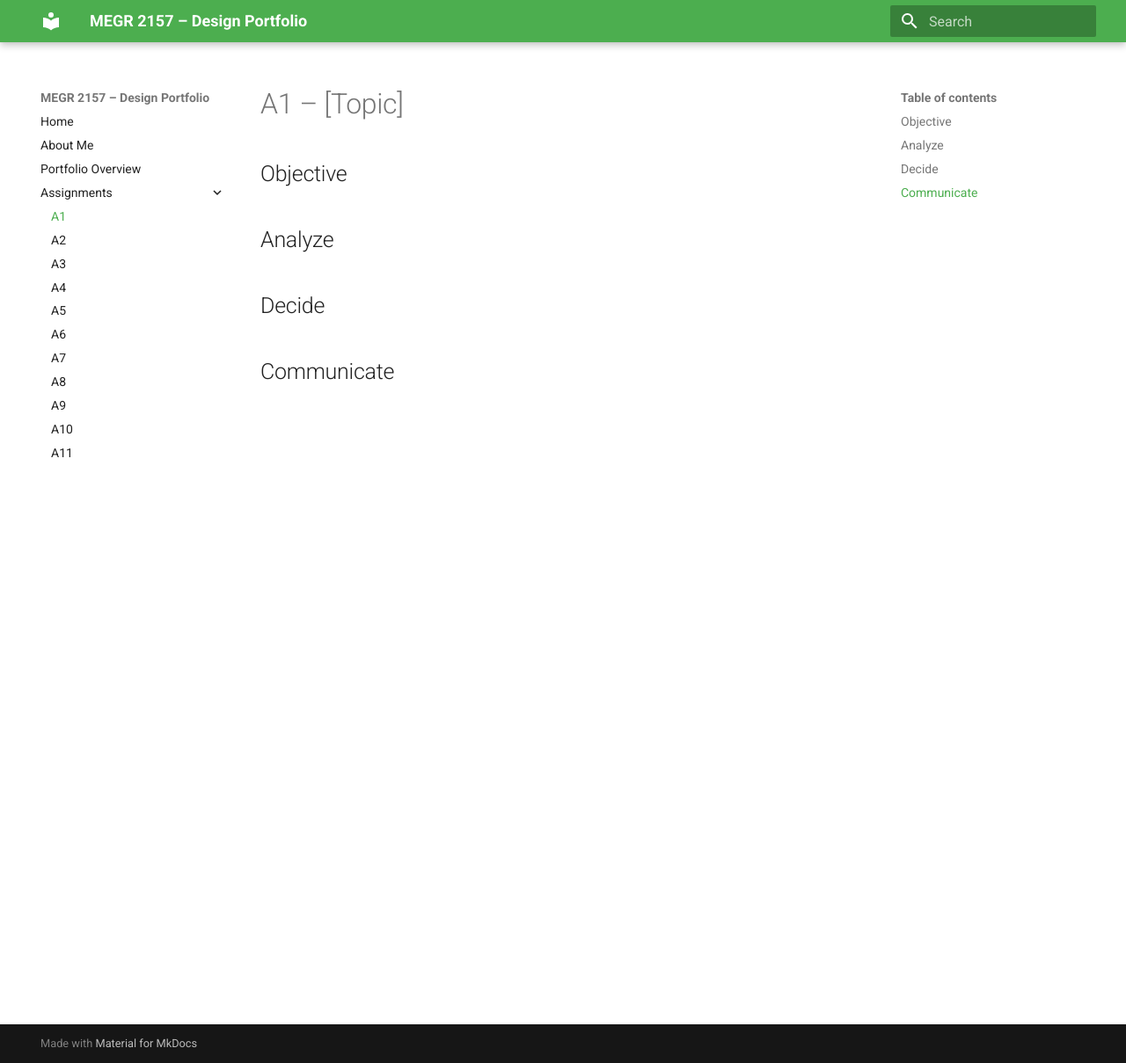
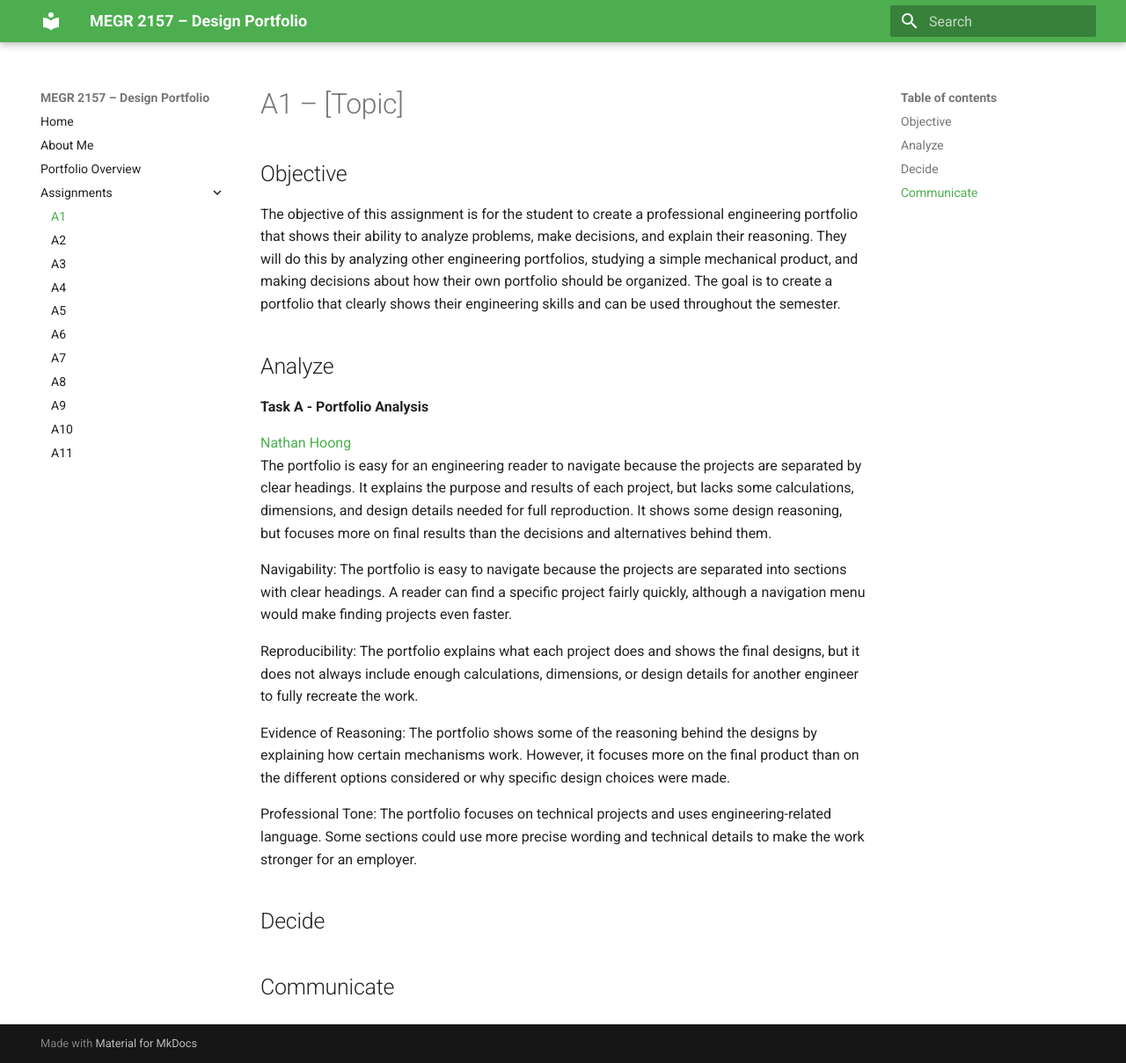
Before and after one commit to AlexanderAlvarado42/alexanderalvarado-s-megr2157-portfolio, an MkDocs documentation site: the page built from docs/assignments/A01/index.md, in a window 1280 px wide and 1209 px high. Shown: the whole window at 88% size. Built offline with MkDocs 1.6.1 and Material for MkDocs 9.7.7, drawn with Linux system fonts in a browser that asks for light colours.

Commit message:
Update index.md

```diff
--- a/docs/assignments/A01/index.md
+++ b/docs/assignments/A01/index.md
@@ -1,9 +1,21 @@
 # A1 – [Topic]
 
 ## Objective
-
+The objective of this assignment is for the student to create a professional engineering portfolio that shows their ability to analyze problems, make decisions, and explain their reasoning. They will do this by analyzing other engineering portfolios, studying a simple mechanical product, and making decisions about how their own portfolio should be organized. The goal is to create a portfolio that clearly shows their engineering skills and can be used throughout the semester.
 
 ## Analyze
+**Task A - Portfolio Analysis**
+
+[Nathan Hoong](https://nhoong.github.io/index.html)
+The portfolio is easy for an engineering reader to navigate because the projects are separated by clear headings. It explains the purpose and results of each project, but lacks some calculations, dimensions, and design details needed for full reproduction. It shows some design reasoning, but focuses more on final results than the decisions and alternatives behind them.
+
+Navigability: The portfolio is easy to navigate because the projects are separated into sections with clear headings. A reader can find a specific project fairly quickly, although a navigation menu would make finding projects even faster.
+
+Reproducibility: The portfolio explains what each project does and shows the final designs, but it does not always include enough calculations, dimensions, or design details for another engineer to fully recreate the work.
+
+Evidence of Reasoning: The portfolio shows some of the reasoning behind the designs by explaining how certain mechanisms work. However, it focuses more on the final product than on the different options considered or why specific design choices were made.
+
+Professional Tone: The portfolio focuses on technical projects and uses engineering-related language. Some sections could use more precise wording and technical details to make the work stronger for an employer.
 
 
 ## Decide
```
